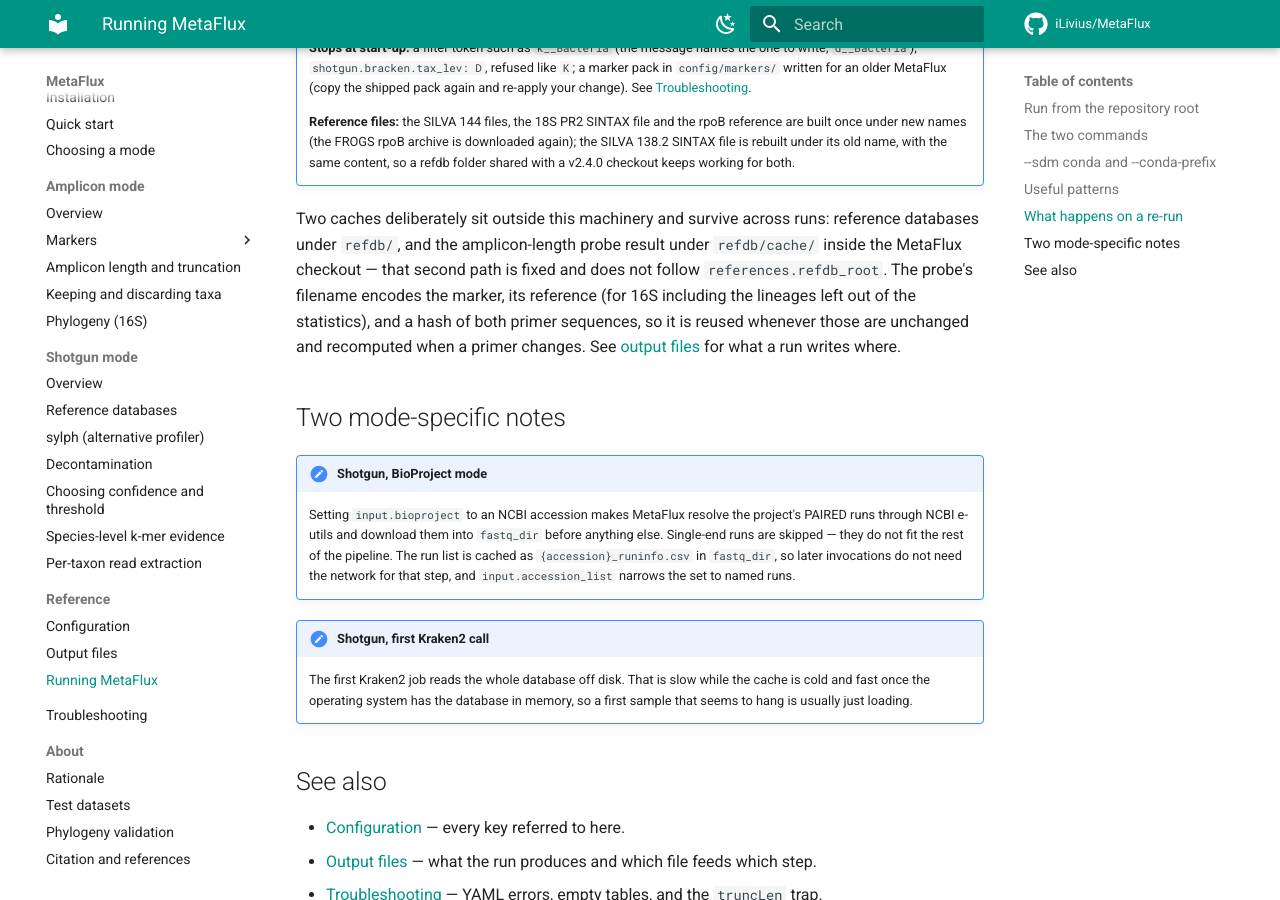
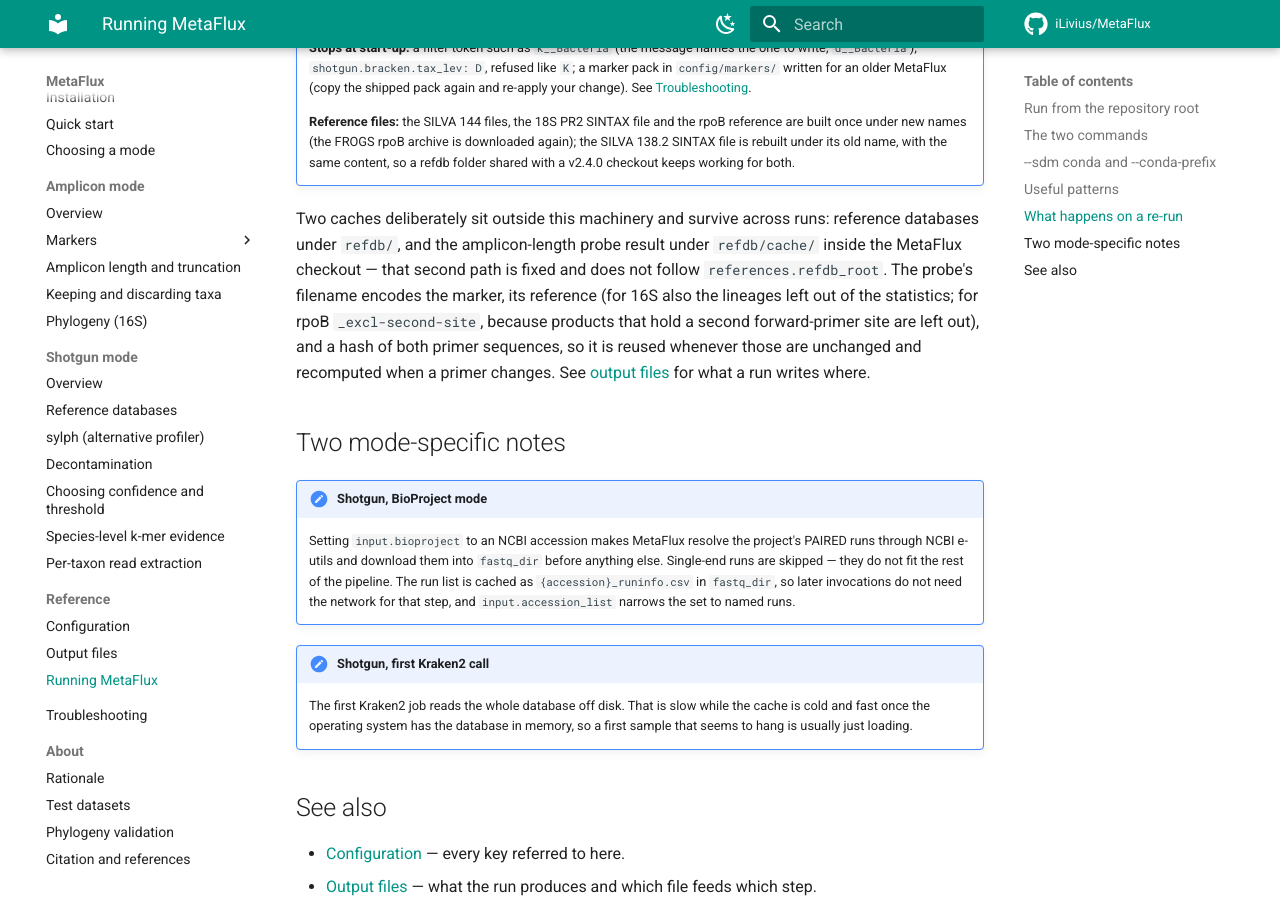
Before and after one commit to iLivius/MetaFlux, an MkDocs documentation site: the page built from docs/reference/running.md, in a window 1280 px wide and 900 px high, scrolled down 4673 px. Built offline with MkDocs 1.6.1 and Material for MkDocs 9.7.7, drawn with Linux system fonts in a browser that asks for light colours; comment, search, counter and statistics services are not loaded.

Commit message:
Docs: the probe cache file name also records rpoB's second-site rule
The rpoB pack sets probe_exclude_second_site: true, and 00_common.smk then
adds "_excl-second-site" to the reference tag of the probe cache file
(probe_rpoB_rpob_refseq_cc_20240707_excl-second-site_<hash>.json). Four
pages still said that only the 16S name records something extra, the
lineages left out of the statistics: running.md, output.md, rationale.md
and installation.md. They now also name the rpoB tag and why it is there,
as rpob.md, amplicon/overview.md and markers/index.md already did.

Tested:
- mkdocs build --strict with the heading-link check of mkdocs.yml: no
  warning.
- The tag is the one in the cache file name a real rpoB run with
  expected_length: auto writes.

Reruns: none. Only the docs change.

```diff
--- a/docs/reference/running.md
+++ b/docs/reference/running.md
@@ -228,10 +228,11 @@
 reference databases under `refdb/`, and the amplicon-length probe result under
 `refdb/cache/` inside the MetaFlux checkout — that second path is fixed and does
 not follow `references.refdb_root`. The probe's filename encodes the marker, its
-reference (for 16S including the lineages left out of the statistics), and a hash of
-both primer sequences, so it is reused whenever those
-are unchanged and recomputed when a primer changes. See
-[output files](output.md) for what a run writes where.
+reference (for 16S also the lineages left out of the statistics; for rpoB
+`_excl-second-site`, because products that hold a second forward-primer site are left
+out), and a hash of both primer sequences, so it is reused whenever those are unchanged
+and recomputed when a primer changes. See [output files](output.md) for what a run
+writes where.
 
 ## Two mode-specific notes
 
```
Also changed, not shown: docs/about/rationale.md (+4 -2 lines), docs/getting-started/installation.md (+5 -4 lines), docs/reference/output.md (+5 -3 lines).
